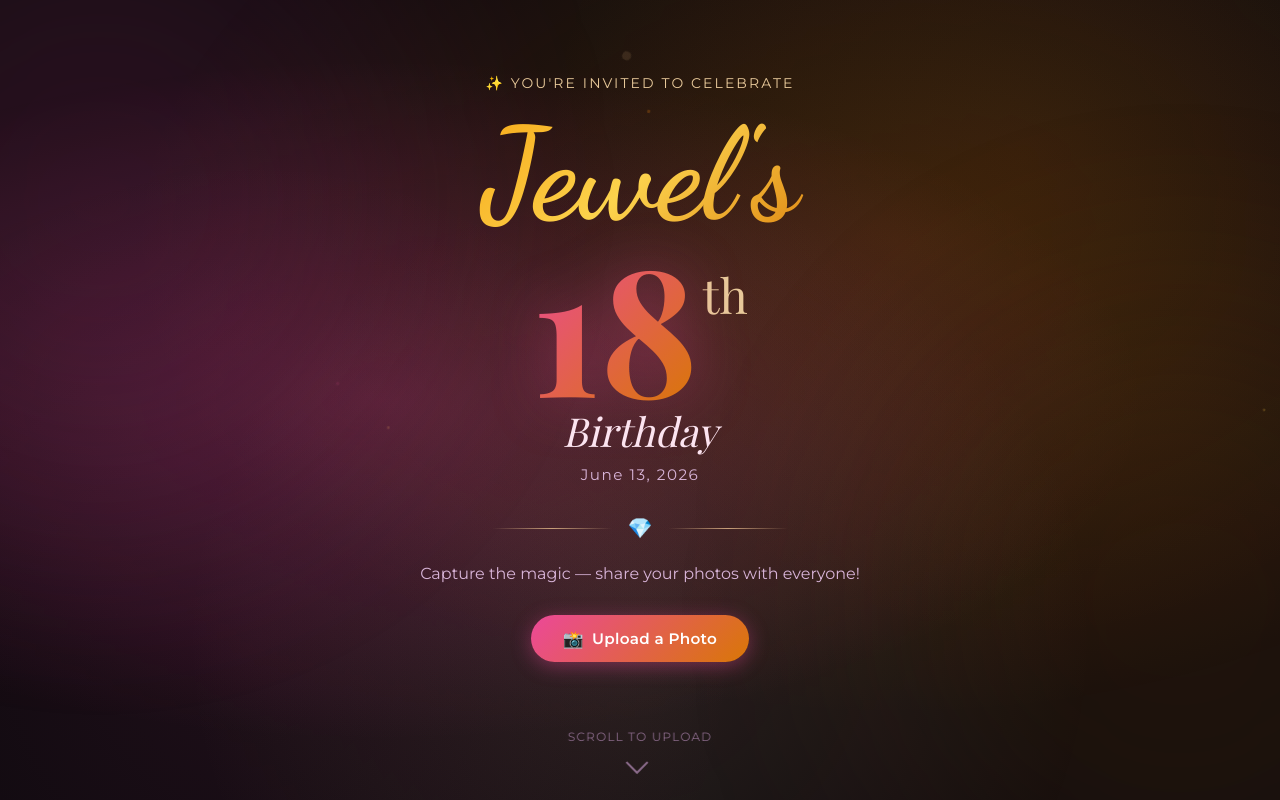
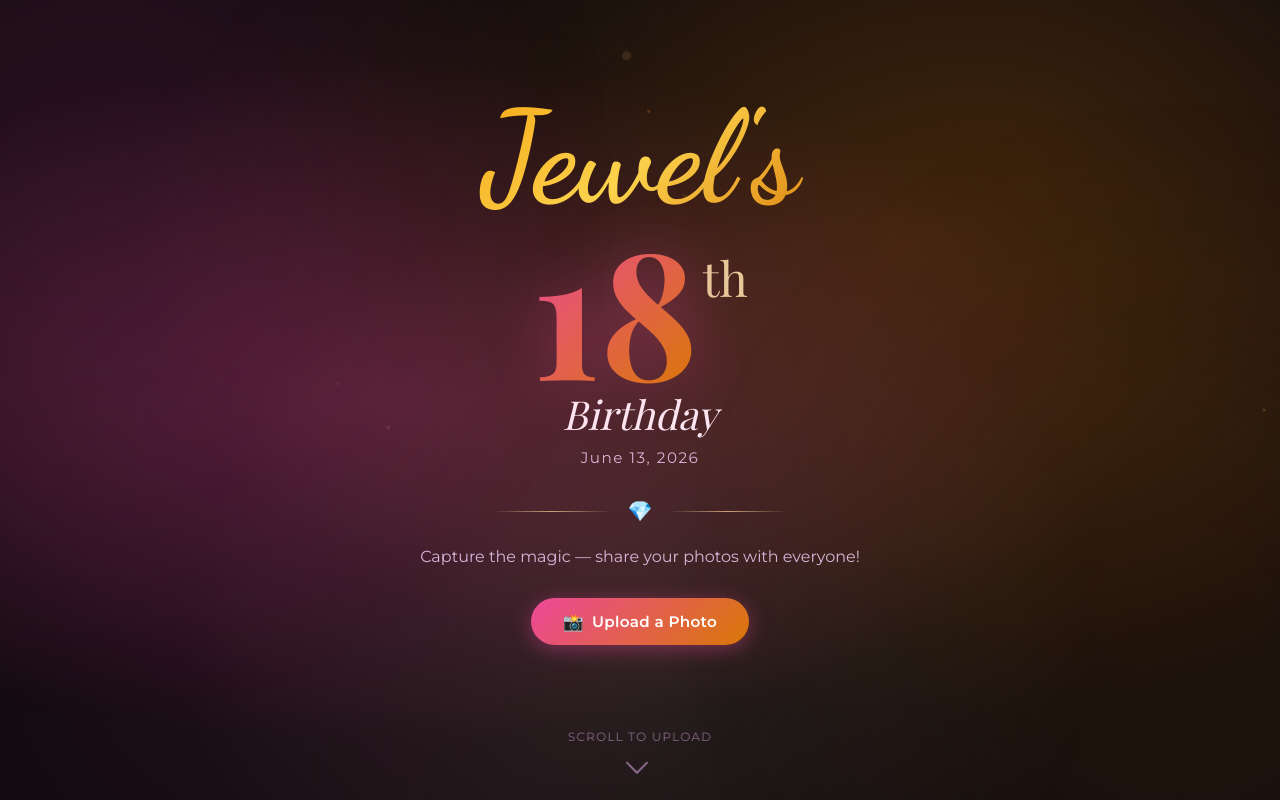
Before and after one commit to note38/Capture-the-magic, a website: page index.html in a window 1280 px wide. Shown: the top 800 px of the page. Drawn offline with nearby package versions, Linux system fonts and the light colour scheme; a web font is replaced by a local one.

Commit message:
first commit

```diff
--- a/index.html
+++ b/index.html
@@ -21,7 +21,7 @@
     <div class="hero-glow glow-right"></div>
 
     <div class="hero-content">
-      <p class="hero-eyebrow">✨ You're invited to celebrate</p>
+
       <h1 class="hero-name" id="heroName">Jewel's</h1>
       <div class="hero-number">
         <span class="hero-18">18</span>
```
